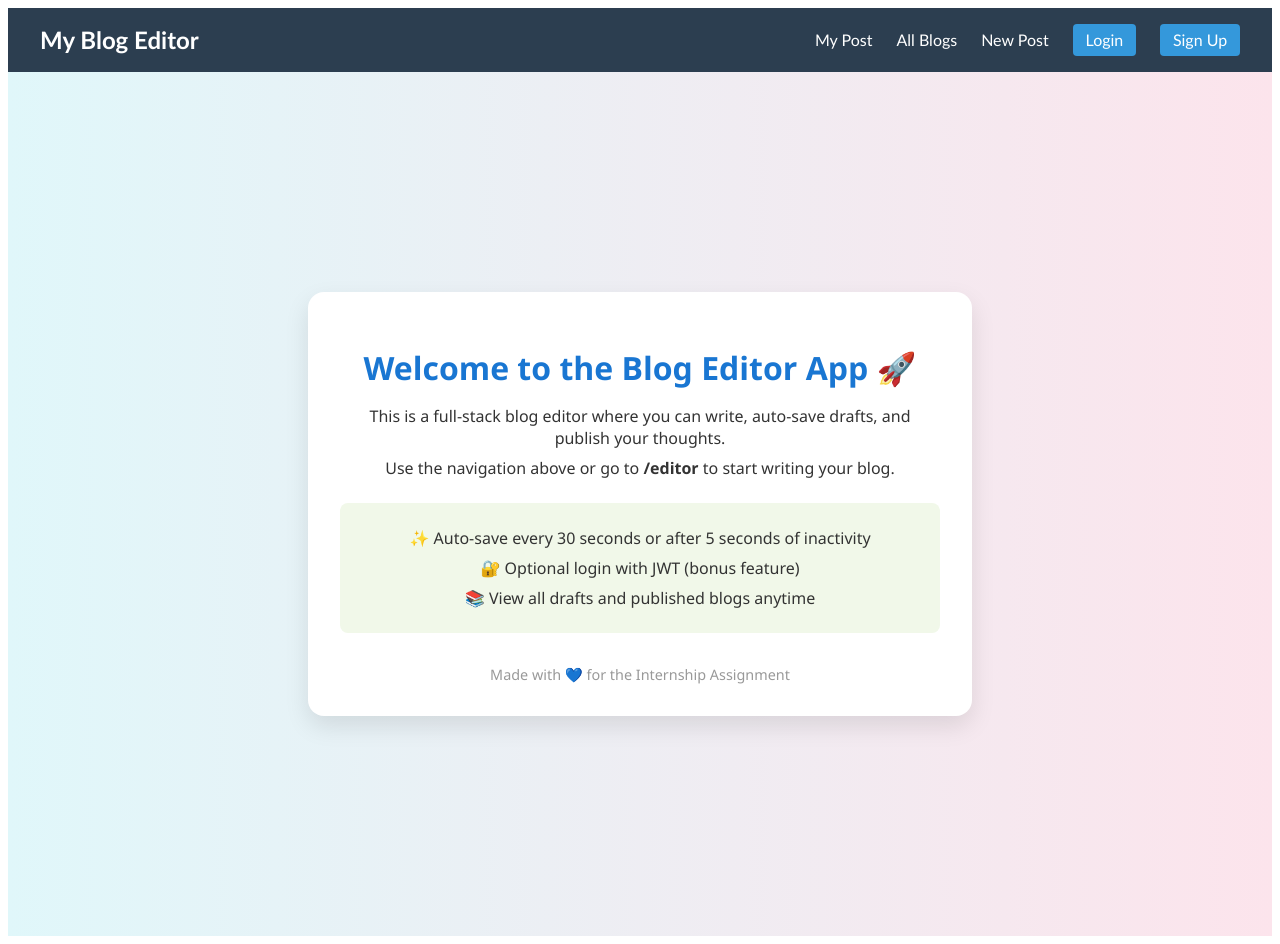
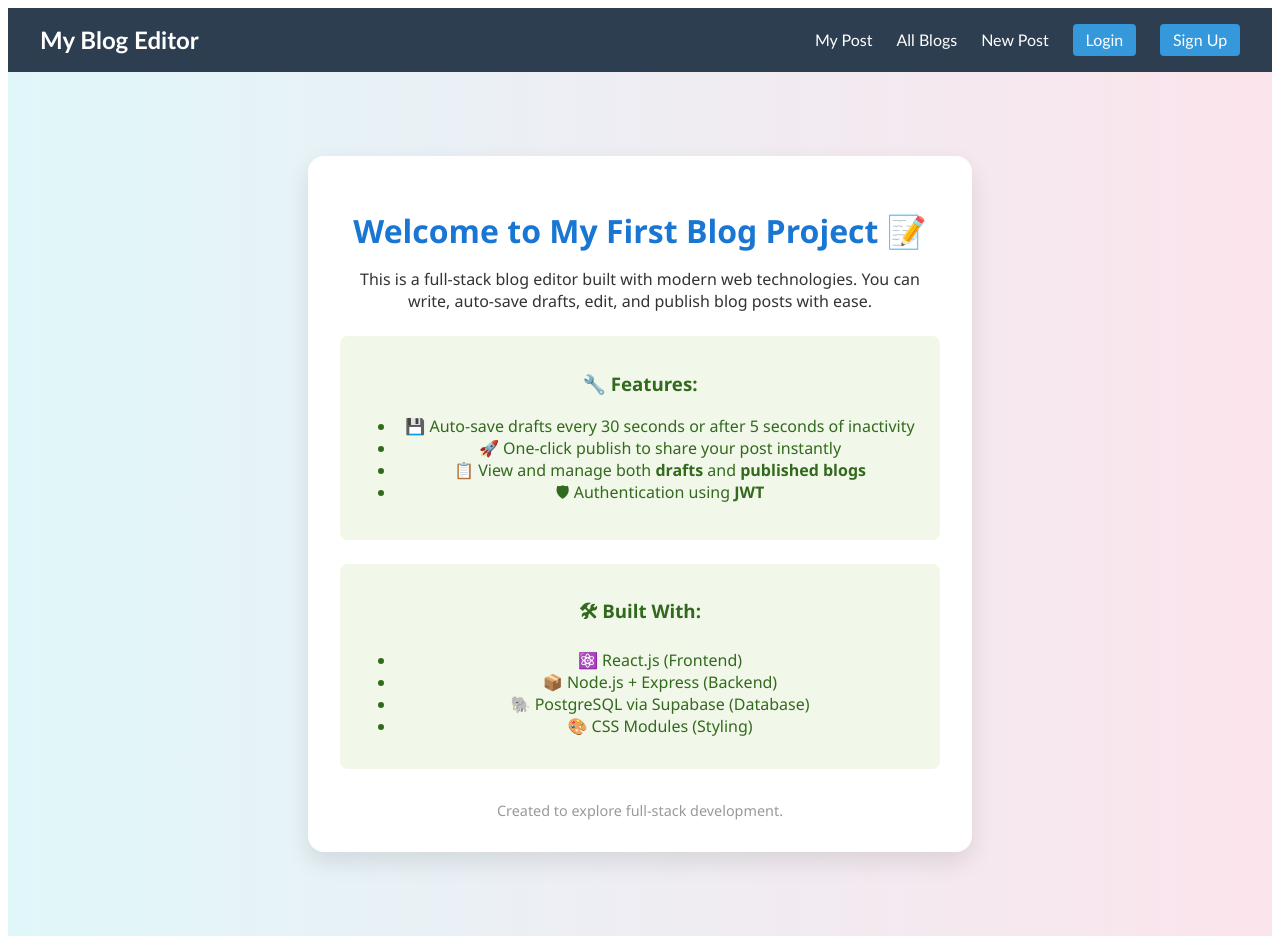
Before and after one commit to ayushverma2909/Blog-App, a React (Vite) app in the folder client/: page / in a window 1280 px wide. Built offline with nearby package versions, Linux system fonts and the light colour scheme; no server answers.

Commit message:
initial commit

```diff
--- a/client/src/components/Homepage.jsx
+++ b/client/src/components/Homepage.jsx
@@ -4,20 +4,30 @@ const Homepage = () => {
   return (
     <div className={styles.container}>
       <div className={styles.card}>
-        <h1>Welcome to the Blog Editor App 🚀</h1>
+        <h1>Welcome to My First Blog Project 📝</h1>
         <p>
-          This is a full-stack blog editor where you can write, auto-save drafts, and publish your thoughts.
-        </p>
-        <p>
-          Use the navigation above or go to <strong>/editor</strong> to start writing your blog.
+          This is a full-stack blog editor built with modern web technologies. You can write, auto-save drafts, edit, and publish blog posts with ease.
         </p>
         <div className={styles.info}>
-          <p>✨ Auto-save every 30 seconds or after 5 seconds of inactivity</p>
-          <p>🔐 Optional login with JWT (bonus feature)</p>
-          <p>📚 View all drafts and published blogs anytime</p>
+          <h3>🔧 Features:</h3>
+          <ul>
+            <li>💾 Auto-save drafts every 30 seconds or after 5 seconds of inactivity</li>
+            <li>🚀 One-click publish to share your post instantly</li>
+            <li>📋 View and manage both <strong>drafts</strong> and <strong>published blogs</strong></li>
+            <li>🛡 Authentication using <strong>JWT</strong></li>
+          </ul>
+        </div>
+        <div className={styles.info}>
+          <h3>🛠 Built With:</h3>
+          <ul>
+            <li>⚛️ React.js (Frontend)</li>
+            <li>📦 Node.js + Express (Backend)</li>
+            <li>🐘 PostgreSQL via Supabase (Database)</li>
+            <li>🎨 CSS Modules (Styling)</li>
+          </ul>
         </div>
         <footer className={styles.footer}>
-          Made with 💙 for the Internship Assignment
+          Created to explore full-stack development.
         </footer>
       </div>
     </div>
```
